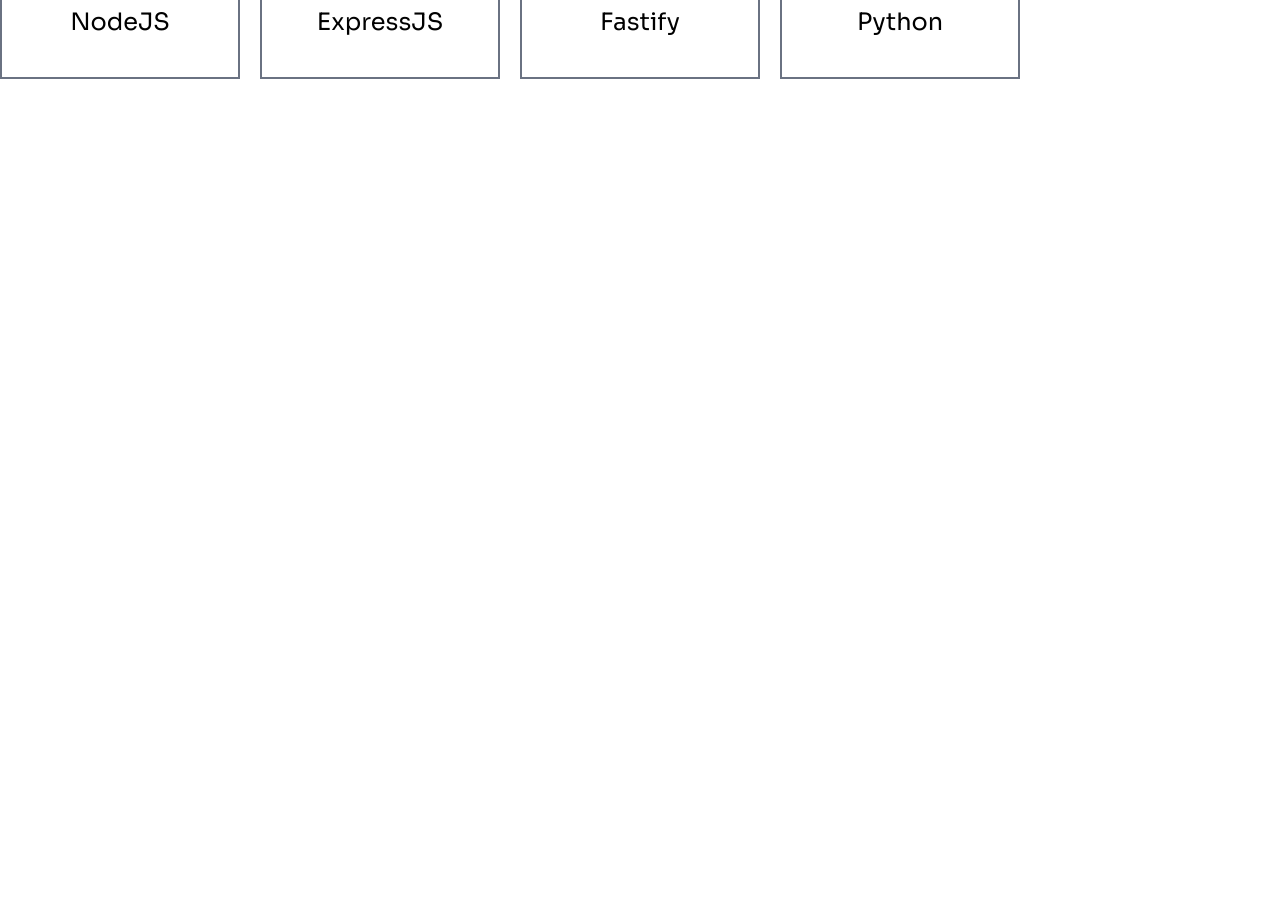
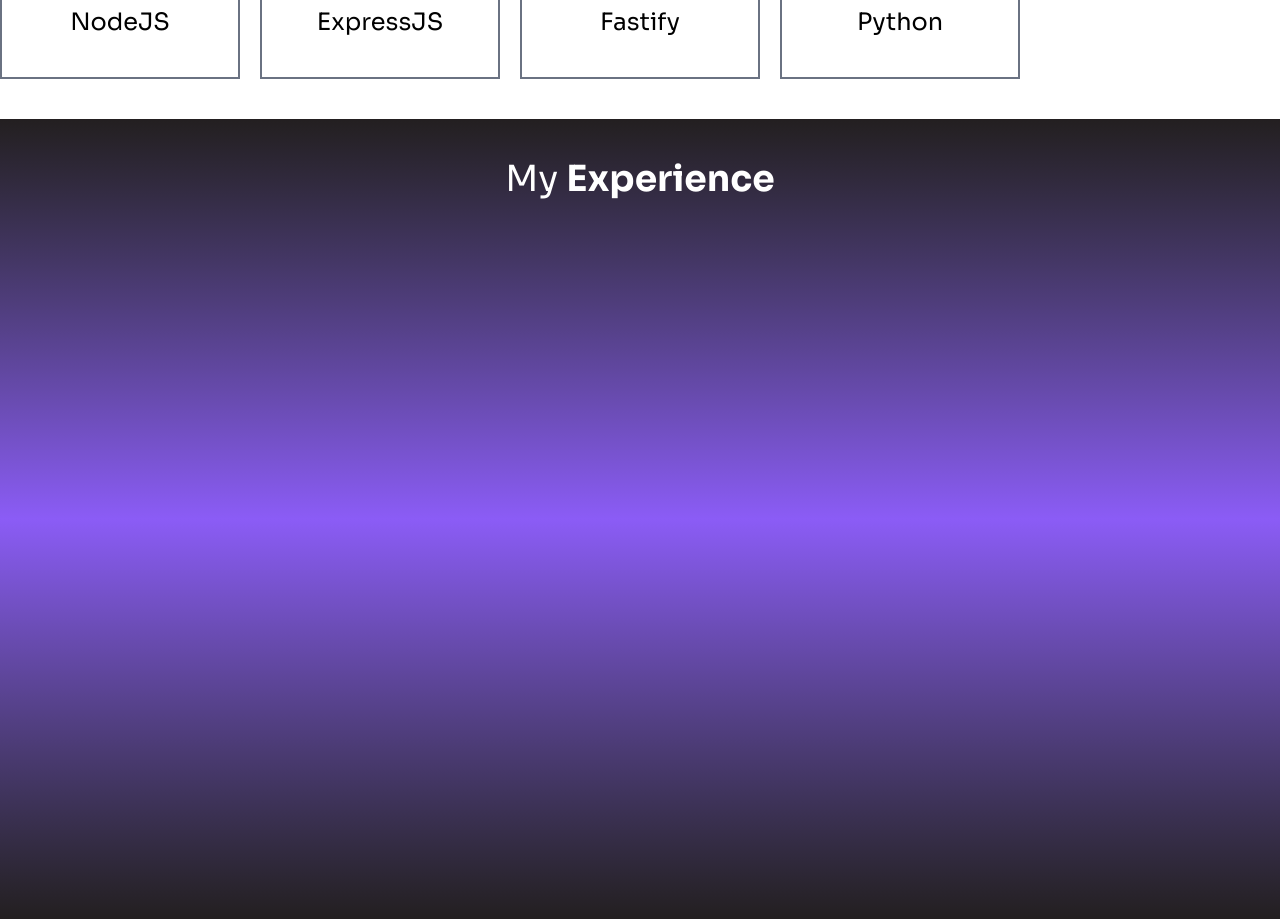
Before and after one commit to Orisabiyi/orisabiyi-lab, a Next.js app: page / in a window 1280 px wide. Shown: the part 1153-2072 px from the top of the page. Before the commit the page ends 1272 px from the top, so only its background shows below. Built offline with nearby package versions, Linux system fonts and the light colour scheme.

Commit message:
Add ExperienceSection component to showcase user experience

```diff
--- a/app/page.tsx
+++ b/app/page.tsx
@@ -1,3 +1,4 @@
+import ExperienceSection from "@/components/exprience-section";
 import Header from "@/components/header";
 import Navbar from "@/components/navbar";
 import SkillSection from "@/components/skills-section";
@@ -8,6 +9,7 @@ export default function Page() {
       <Navbar />
       <Header />
       <SkillSection />
+      <ExperienceSection />
     </>
   );
 }
--- a/components/exprience-section.tsx
+++ b/components/exprience-section.tsx
@@ -1,8 +1,46 @@
+const experienceData = [
+  {
+    role: "Frontend Developer",
+    company: "Tech Solutions Inc.",
+    logo: '',
+    duration: "Jan 2020 - Present",
+    description:
+      "Developed and maintained the front end of the company's main product using React and TypeScript.",
+  },
+  {
+    role: "Frontend Developer",
+    company: "Tech Solutions Inc.",
+    logo: '',
+    duration: "Jan 2020 - Present",
+    description:
+      "Developed and maintained the front end of the company's main product using React and TypeScript.",
+  },
+  {
+    role: "Frontend Developer",
+    company: "Tech Solutions Inc.",
+    logo: '',
+    duration: "Jan 2020 - Present",
+    description:
+      "Developed and maintained the front end of the company's main product using React and TypeScript.",
+  },
+  {
+    role: "Frontend Developer",
+    company: "Tech Solutions Inc.",
+    logo: '',
+    duration: "Jan 2020 - Present",
+    description:
+      "Developed and maintained the front end of the company's main product using React and TypeScript.",
+  },
+];
+
 export default function ExperienceSection() {
   return (
-    <section id="experience" className="flex flex-col items-center gap-10 py-10 w-full container mx-auto font-sora">
-      <h2 className="text-4xl font-medium">
-        My <span className="text-primary font-bold">Skills</span>
+    <section
+      id="experience"
+      className="flex flex-col items-center gap-10 py-10 w-full h-screen font-sora bg-gradient-to-b from-[var(--secondary)] via-[var(--primary-1)] to-[var(--secondary)]"
+    >
+      <h2 className="text-4xl text-white">
+        My <span className="font-bold">Experience</span>
       </h2>
     </section>
   );
```
